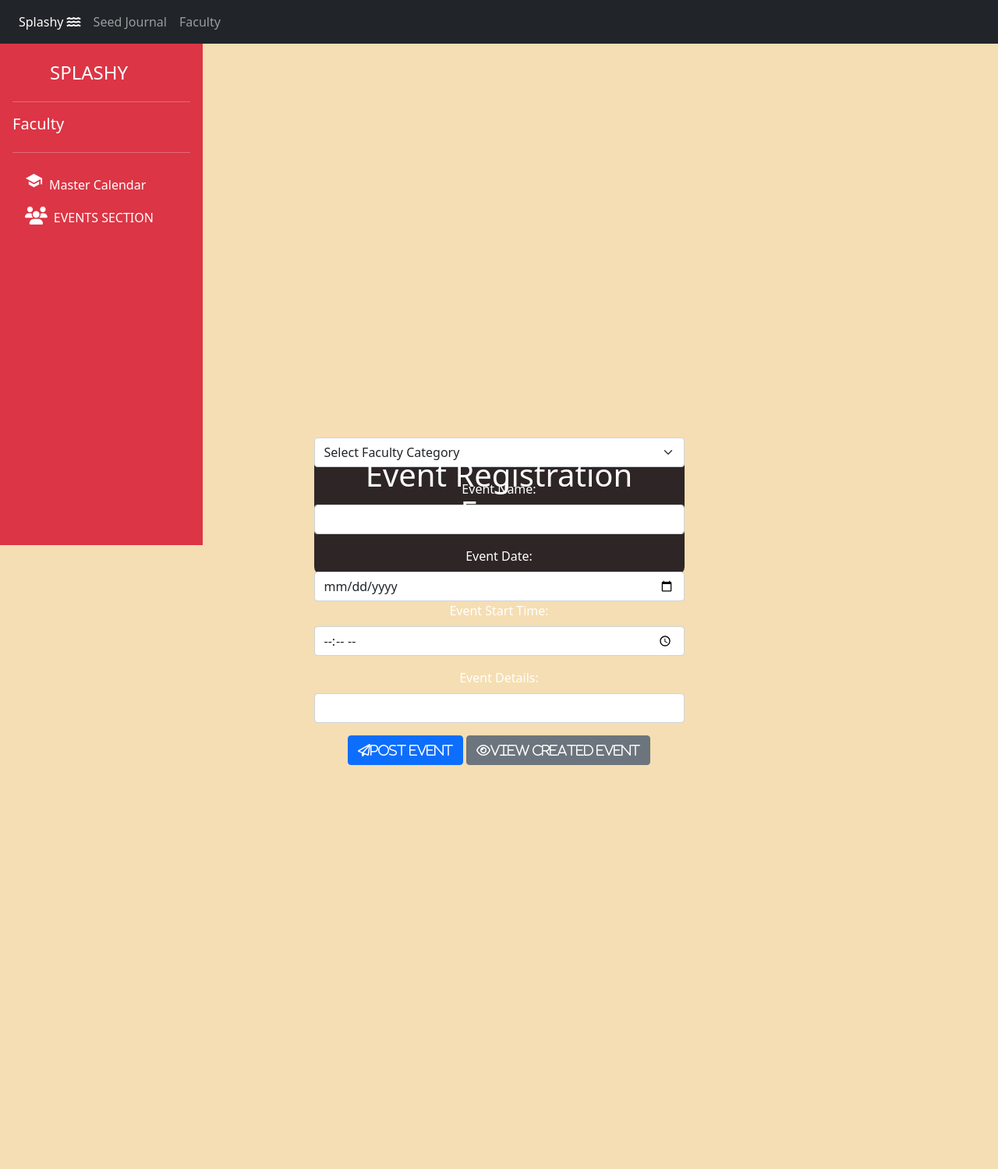
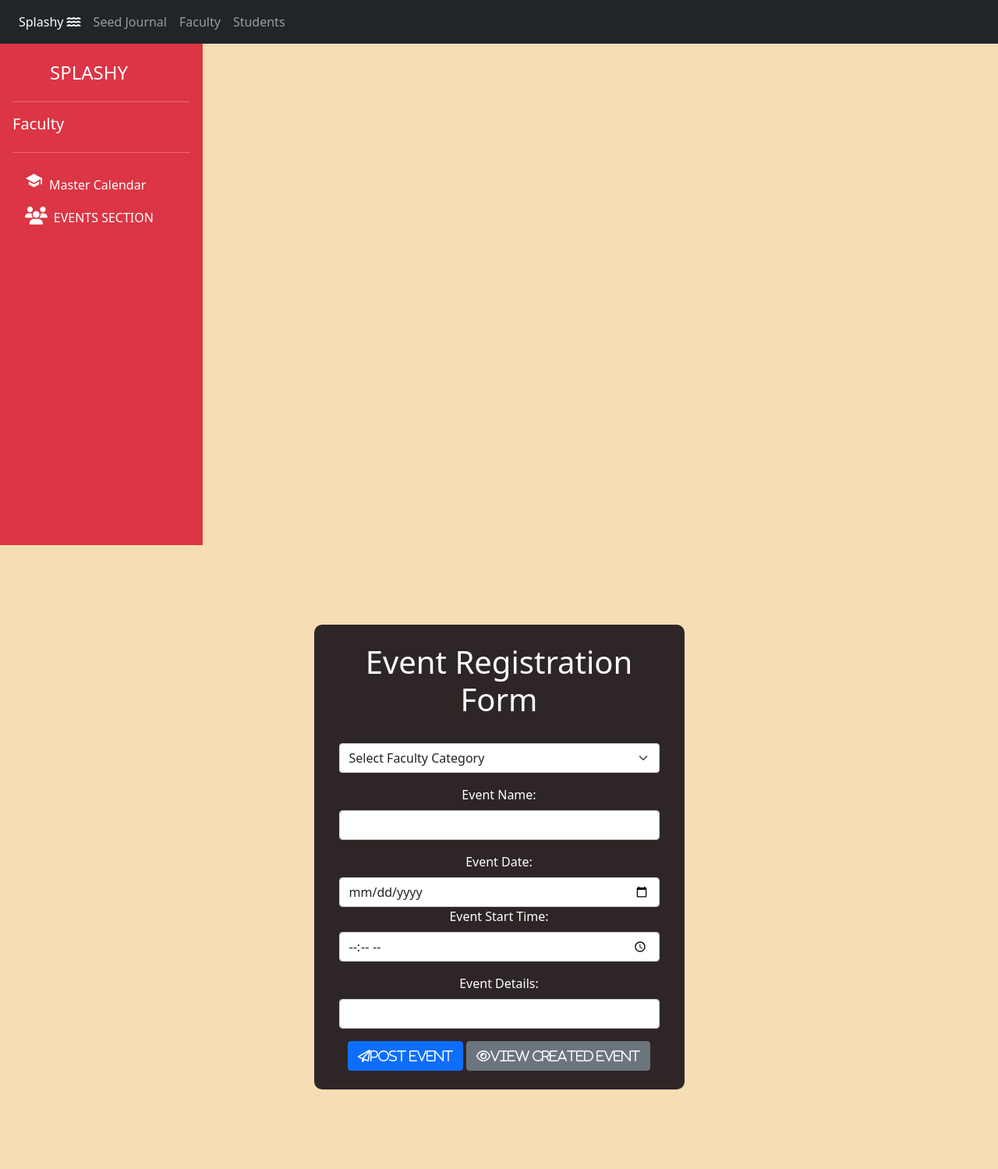
Before and after one commit to samanthareindorf/SPLASHY_FINAL, a PHP site: page /careerF.php in a window 1280 px wide. Shown: the whole page at 78% size. Before the commit the page ends 981 px from the top, so only its background shows below. Run offline with PHP 8.4, Linux system fonts and the light colour scheme; some libraries are stand-ins or nearby versions.

Commit message:
checking the event form

```diff
--- a/FRONTEND/FACULTY/careerF.css
+++ b/FRONTEND/FACULTY/careerF.css
@@ -15,7 +15,7 @@
 }
 
 /* only used for background overlay not needed for centering */
-form {
+form::before{
   content: '';
   height: 100%;
   left: 0;
--- a/FRONTEND/FACULTY/careerF.php
+++ b/FRONTEND/FACULTY/careerF.php
@@ -51,13 +51,16 @@
   <div class="collapse navbar-collapse" id="navbarNav">
     <ul class="navbar-nav mr-auto">
       <li class="nav-item active p-15">
-        <a class="nav-link" href="../../../HOME/index.html">Splashy <span class="sr-only">(current)</span><i class='fas fa-water'></i></a>
+        <a class="nav-link" href="../../HOME/index.html">Splashy <span class="sr-only">(current)</span><i class='fas fa-water'></i></a>
       </li>
       <li class="nav-item p-15">
         <a class="nav-link" href="../../seedMain/seedJournal.html">Seed Journal</a>
       </li>
       <li class="nav-item p-15">
-        <a class="nav-link" href="../../FACULTY/careerF.php">Faculty</a>
+        <a class="nav-link" href="careerF.php">Faculty</a>
+      </li>
+      <li class="nav-item p-15">
+        <a class="nav-link" href="../STUDENT/EVENT/event.php">Students</a>
       </li>
 
     </ul>
@@ -99,7 +102,7 @@
 </div>
 <!--code for form-->
 
-  <div  id="cover" style="margin-top: -450px;" class="min-vh-100">
+  <div  id="cover" class="min-vh-100">
     <div id="cover-caption" >
         <div class="container">
             <div class="row text-white">
```
